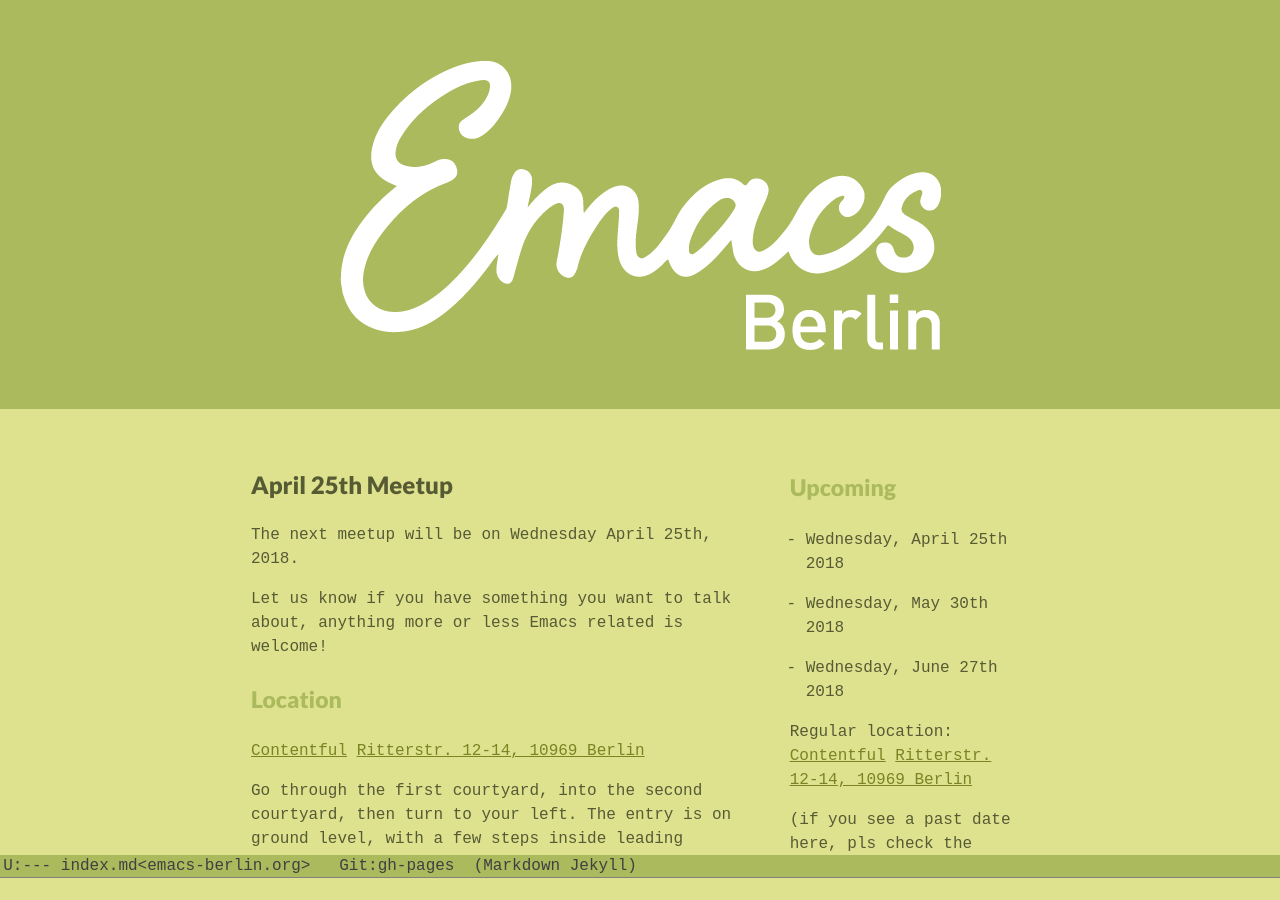
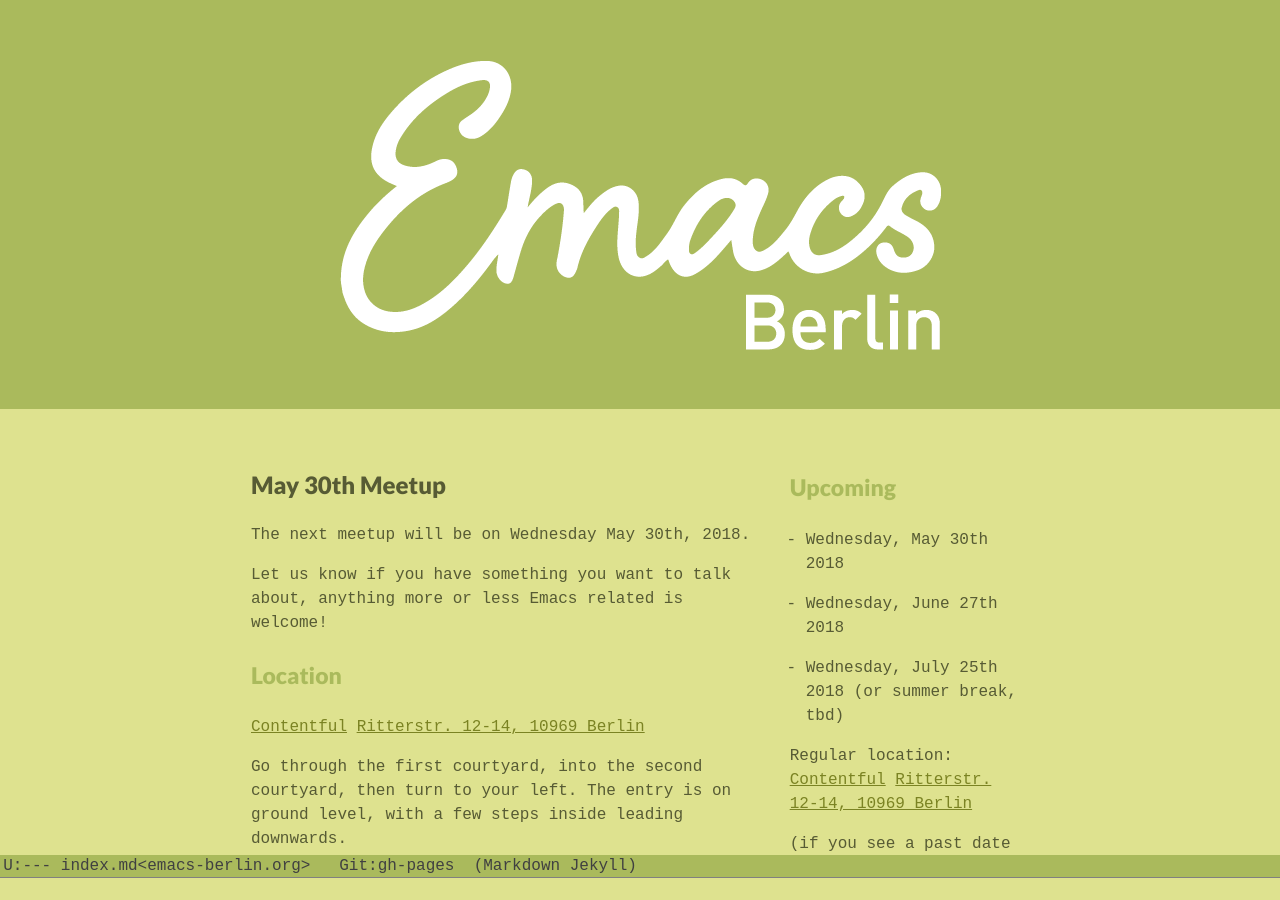
Before and after one commit to emacs-berlin/emacs-berlin.org, a Jekyll site: the page built from index.md, in a window 1280 px wide and 900 px high. Built offline with Jekyll 4.4.1, drawn with Linux system fonts in a browser that asks for light colours.

Commit message:
May meetup

```diff
--- a/index.md
+++ b/index.md
@@ -13,9 +13,9 @@ layout: default
 
 <section id="below-fold"><div class="row"><div class="medium-8 columns">
 
-#  April 25th Meetup
+#  May 30th Meetup
 
-The next meetup will be on Wednesday April 25th, 2018.
+The next meetup will be on Wednesday May 30th, 2018.
 
 Let us know if you have something you want to talk about, anything
 more or less Emacs related is welcome!
@@ -64,11 +64,11 @@ Non-public contact via email: [organizers email][contact]
 <div class="medium-4 columns">
 ### Upcoming
 
-* Wednesday, April 25th 2018
-
 * Wednesday, May 30th 2018
 
 * Wednesday, June 27th 2018
+
+* Wednesday, July 25th 2018 (or summer break, tbd)
 
 <!-- Location: [Babbel (Lesson Nine Gmbh)](https://www.babbel.com/)<br> -->
 <!-- Map: [Max-Beer-Straße 2, 10119 Berlin](https://goo.gl/maps/bXK48PS1qmG2) -->
```
